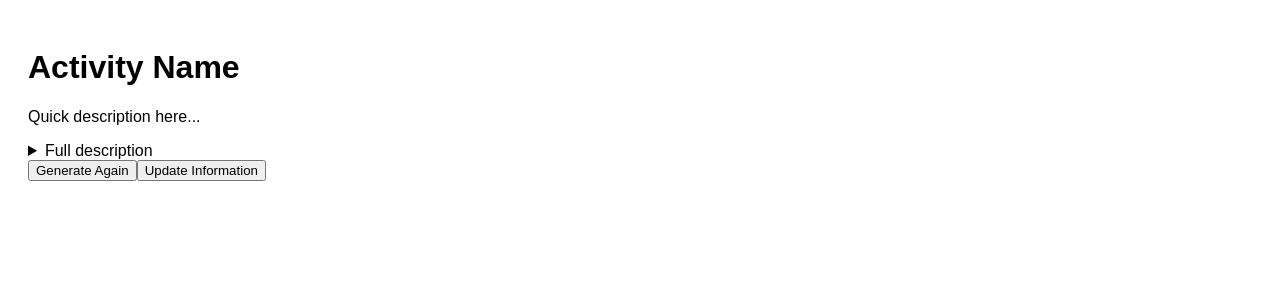
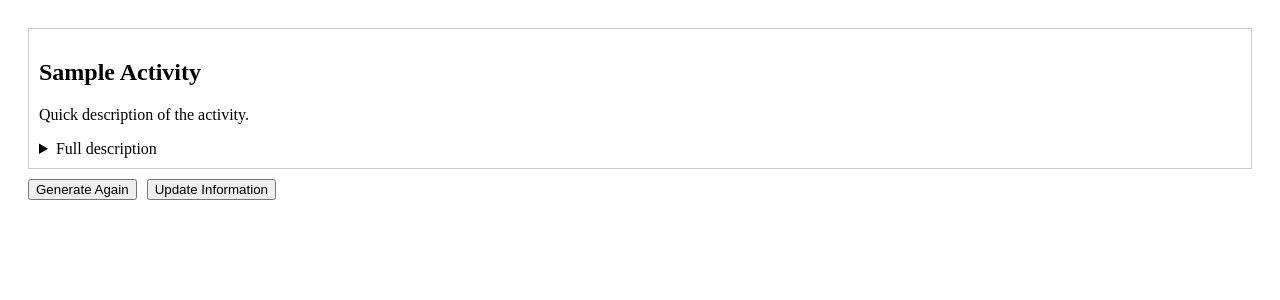
Before and after one commit to christensenandrew455-cell/funbot3000, a Next.js app: page /results in a window 1280 px wide. Shown: the top 300 px of the page. Built offline with nearby package versions, Linux system fonts and the light colour scheme.

Commit message:
Update page.js

```diff
--- a/app/results/page.js
+++ b/app/results/page.js
@@ -1,13 +1,22 @@
+'use client';
+
+import { useState } from 'react';
+
 export default function Results({ searchParams }) {
+  const [showFull, setShowFull] = useState(false);
+
   return (
-    <div style={{ padding: '20px', fontFamily: 'sans-serif' }}>
-      <h1>Activity Name</h1>
-      <p>Quick description here...</p>
-      <details>
-        <summary>Full description</summary>
-        <p>Here is the detailed activity description...</p>
-      </details>
-      <button>Generate Again</button>
+    <div style={{ padding: '20px' }}>
+      <div style={{ border: '1px solid #ccc', padding: '10px', marginBottom: '10px' }}>
+        <h2>Sample Activity</h2>
+        <p>Quick description of the activity.</p>
+        <details>
+          <summary>Full description</summary>
+          <p>Here is the detailed explanation of the activity. It goes into enough detail to understand fully how to do it, including steps and tips.</p>
+        </details>
+      </div>
+
+      <button style={{ marginRight: '10px' }}>Generate Again</button>
       <button>Update Information</button>
     </div>
   );
```
